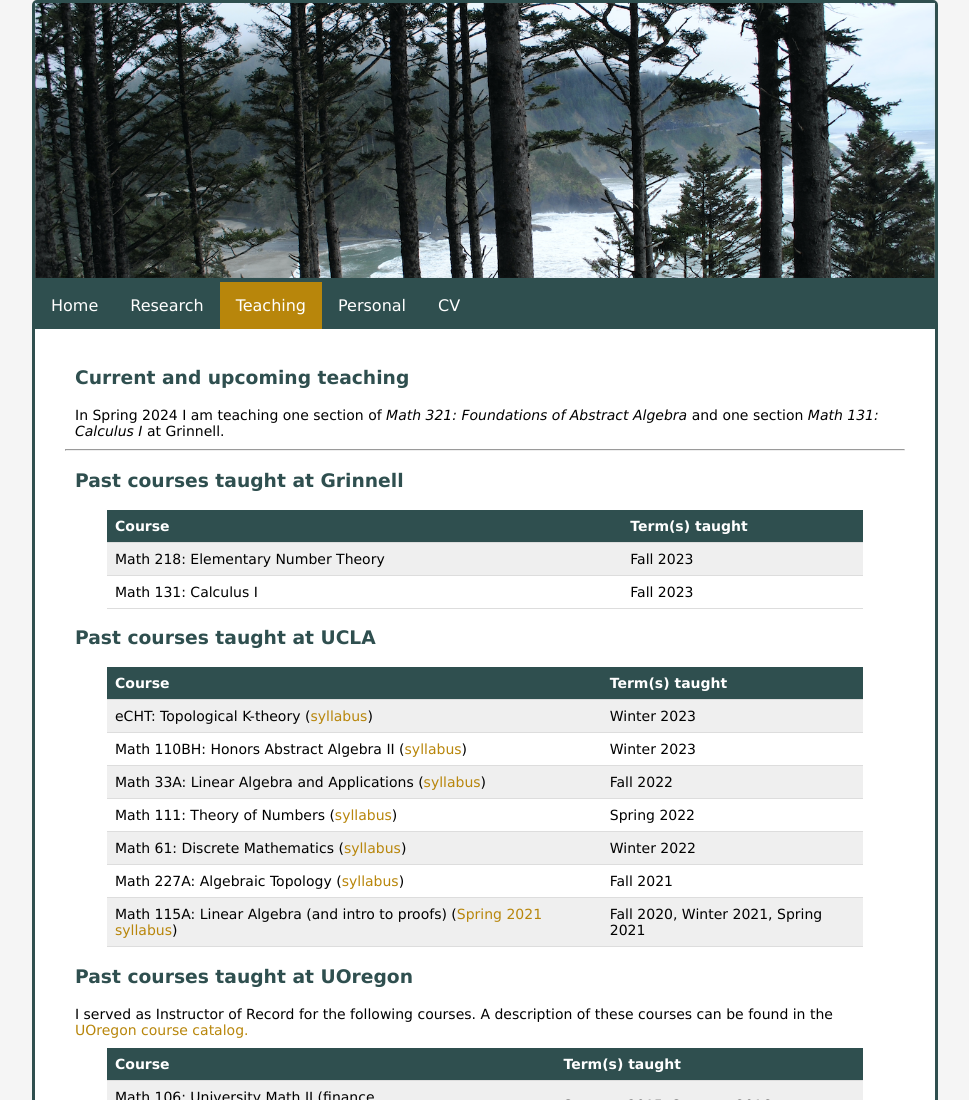
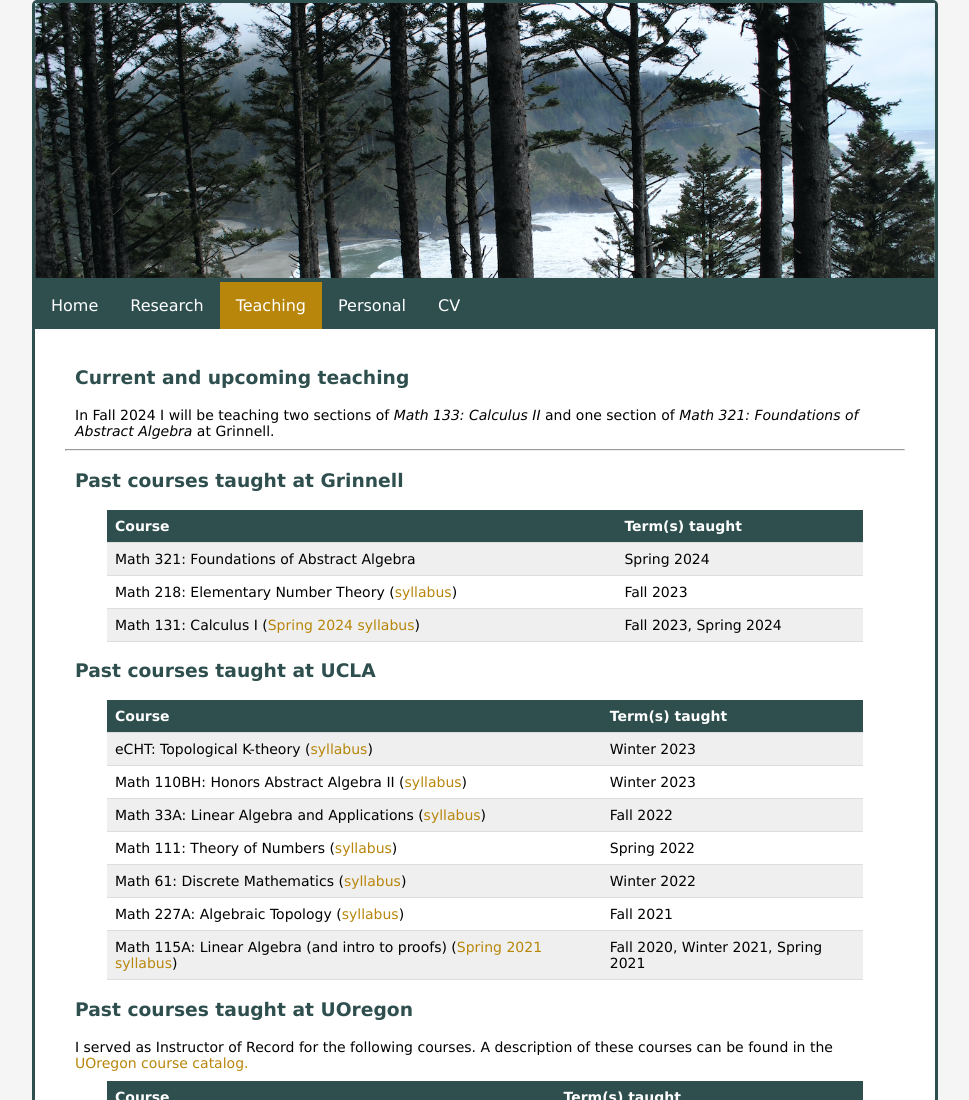
Before and after one commit to christyhazel/christyhazel.github.io, a plain HTML site: page teaching.html in a window 1280 px wide. Shown: the top 1100 px of the page, without its empty margins (155-1124 px from the left). Drawn offline with Linux system fonts and the light colour scheme.

Commit message:
Add files via upload

```diff
--- a/teaching.html
+++ b/teaching.html
@@ -27,7 +27,7 @@
 <!-- Main Content -->
 <div class="white">
     <h3>Current and upcoming teaching</h3>
-    <p> In Spring 2024 I am teaching one section of <i>Math 321: Foundations of Abstract Algebra</i> and one section <i>Math 131: Calculus I</i> at Grinnell. </p>
+    <p> In Fall 2024 I will be teaching two sections of <i>Math 133: Calculus II</i> and one section of <i>Math 321: Foundations of Abstract Algebra</i> at Grinnell. </p>
     <p>
     <hr>
     <h3>Past courses taught at Grinnell</h3>
@@ -36,10 +36,12 @@
         <th> Course </th>
         <th> Term(s) taught </th>
     </tr>
-    <tr>
-        <td> Math 218: Elementary Number Theory</td> <td> Fall 2023</td></tr>
         <tr>
-        <td> Math 131: Calculus I</td> <td> Fall 2023</td></tr>
+        <td> Math 321: Foundations of Abstract Algebra</td> <td> Spring 2024</td></tr>
+        <tr>
+        <td> Math 218: Elementary Number Theory (<a href="MAT218_Syllabus_Fall23.pdf">syllabus</a>)</td> <td> Fall 2023</td></tr>
+        <tr>
+        <td> Math 131: Calculus I (<a href="Syllabus_MAT131_Spring2024.pdf">Spring 2024 syllabus</a>)</td> <td> Fall 2023, Spring 2024</td></tr>
     </table>
     <h3>Past courses taught at UCLA</h3>
     <table class="center">
```
Also changed, not shown: index.html (+3 -3 lines), researchdescrip.html (+2 -3 lines), 3 other files.
